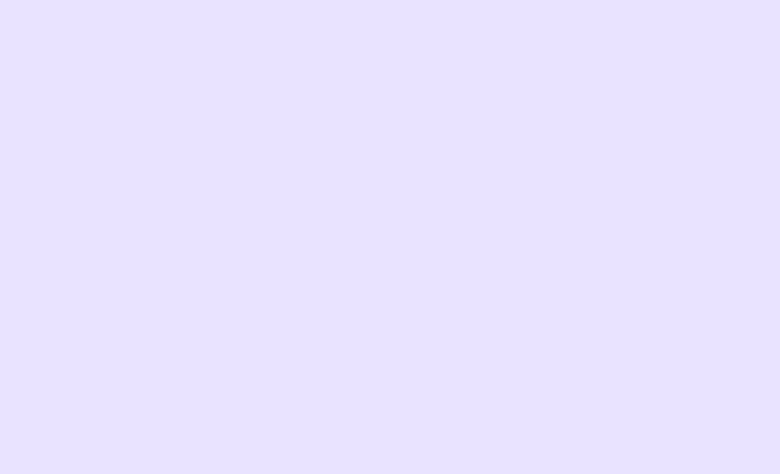
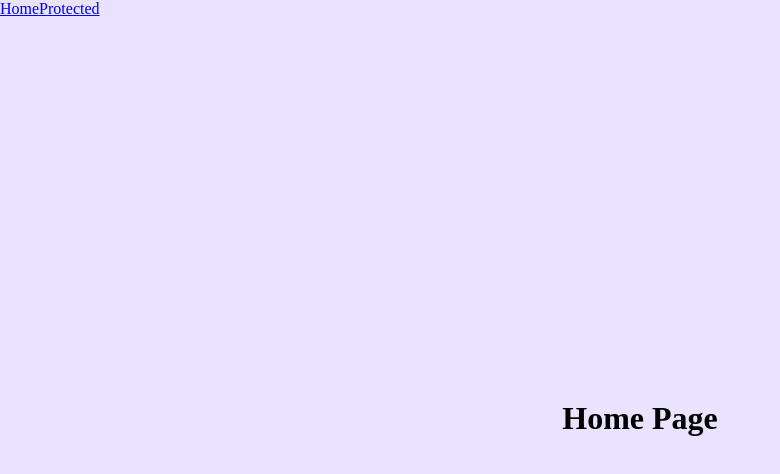
Before and after one commit to emirisato1003/advanced-react-lab, a React (Vite) app in the folder advanced-react-lab/: page / in a window 1280 px wide. Before the commit this address had no page. Shown: the top 474 px of the page, without its empty margins (0-780 px from the left). Built offline with nearby package versions, Linux system fonts and the light colour scheme.

Commit message:
added authenticate route and component

```diff
--- a/advanced-react-lab/src/App.jsx
+++ b/advanced-react-lab/src/App.jsx
@@ -1,16 +1,19 @@
-import React, { Profiler } from 'react';
+import React from 'react';
 import Button from "./components/lab-1/Button";
 import Avatar from './components/lab-1/Avatar';
 import Profile from './components/lab-1/profile';
 import { BrowserRouter, Routes, Route } from 'react-router-dom';
 import HomePage from './components/search Param/HomePage';
+import Layout from './Layout';
 
 function App() {
   return (
-    // <Profile />
     <BrowserRouter>
       <Routes>
-        <Route path='/characters' element={<HomePage />} />
+        <Route path='/' element={<Layout />}>
+          <Route index element={<h1>Home Page</h1>} />
+          <Route path='protected' element={<h1>Super secret info here</h1>} />
+        </Route>
       </Routes>
     </BrowserRouter>
   );
--- /dev/null
+++ b/advanced-react-lab/src/Layout.jsx
@@ -0,0 +1,16 @@
+import React from 'react';
+import { NavLink, Outlet } from 'react-router-dom';
+
+export default function Layout() {
+    return (
+        <div>
+            <nav>
+                <NavLink to='/'>Home</NavLink>
+                <NavLink to='/protected'>Protected</NavLink>
+            </nav>
+            <main>
+                <Outlet />
+            </main>
+        </div>
+    );
+}
```
Also changed, not shown: advanced-react-lab/src/AuthRequired.jsx (added, +14 -0 lines).
